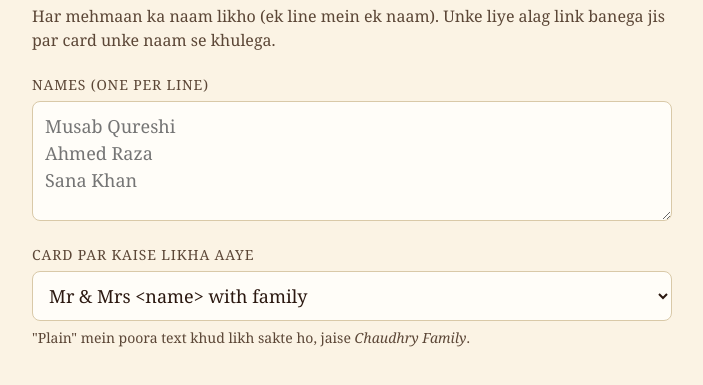
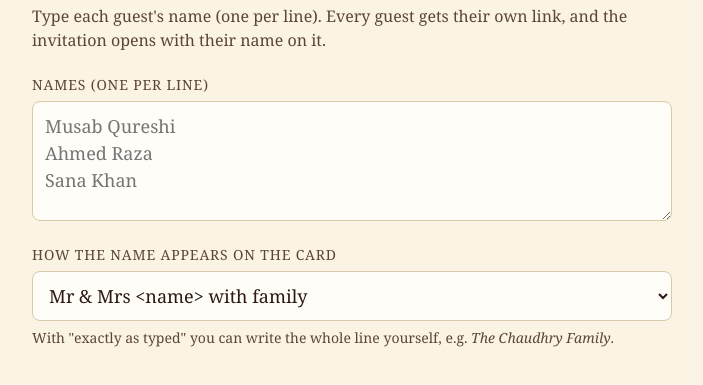
Before and after one commit to mwassayahmad123/Maryam_Wedding, a plain HTML site: page link.html in a window 1280 px wide. Shown: the part 63-448 px from the top of the page, without its empty margins (288-991 px from the left). Drawn offline with Linux system fonts and the light colour scheme.

Commit message:
Link maker: English text
Co-Authored-By: Claude Sonnet 5.5 <noreply@anthropic.com>

```diff
--- a/link.html
+++ b/link.html
@@ -29,19 +29,19 @@
 <body>
 <main>
   <h1>Invitation link maker</h1>
-  <p class="sub">Har mehmaan ka naam likho (ek line mein ek naam). Unke liye alag link banega jis par card unke naam se khulega.</p>
+  <p class="sub">Type each guest's name (one per line). Every guest gets their own link, and the invitation opens with their name on it.</p>
 
   <label for="names">Names (one per line)</label>
   <textarea id="names" placeholder="Musab Qureshi&#10;Ahmed Raza&#10;Sana Khan"></textarea>
 
-  <label for="as">Card par kaise likha aaye</label>
+  <label for="as">How the name appears on the card</label>
   <select id="as">
     <option value="family">Mr &amp; Mrs &lt;name&gt; with family</option>
     <option value="mr">Mr &lt;name&gt;</option>
     <option value="ms">Ms &lt;name&gt;</option>
-    <option value="plain">&lt;name&gt; (jaisa likha waisa)</option>
+    <option value="plain">&lt;name&gt; (exactly as typed)</option>
   </select>
-  <p class="hint">"Plain" mein poora text khud likh sakte ho, jaise <i>Chaudhry Family</i>.</p>
+  <p class="hint">With "exactly as typed" you can write the whole line yourself, e.g. <i>The Chaudhry Family</i>.</p>
 
   <ul id="out"></ul>
 </main>
@@ -71,7 +71,7 @@
         if (navigator.clipboard) navigator.clipboard.writeText(link).then(done, function(){ prompt('Copy:', link); });
         else prompt('Copy:', link);
       };
-      var msg = 'Assalam o Alaikum ' + label(n) + ',\nAap ko Dr Maryam & Umar ki shadi mein shirkat ki dawat hai. Card yahan dekhein:\n' + link;
+      var msg = 'Assalamu Alaikum ' + label(n) + ',\nYou are warmly invited to the wedding of Dr Maryam & Umar. View your invitation here:\n' + link;
       var wa = document.createElement('a'); wa.className = 'btn wa'; wa.target = '_blank'; wa.rel = 'noopener';
       wa.href = 'https://wa.me/?text=' + encodeURIComponent(msg); wa.textContent = 'WhatsApp';
       var view = document.createElement('a'); view.className = 'btn alt'; view.target = '_blank'; view.rel = 'noopener';
```
